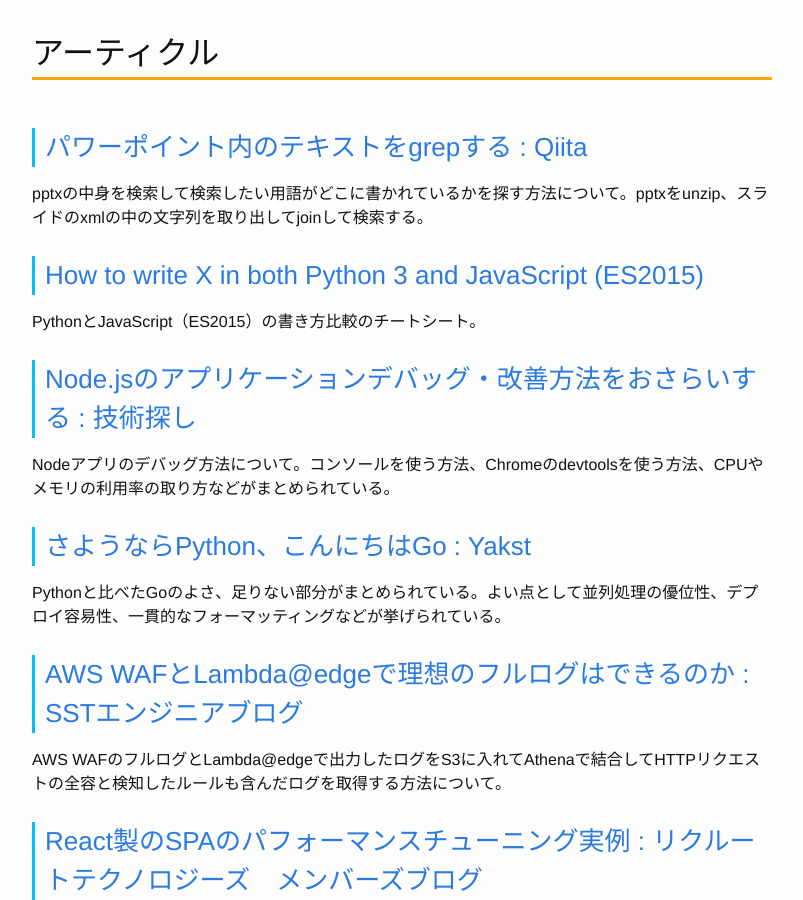
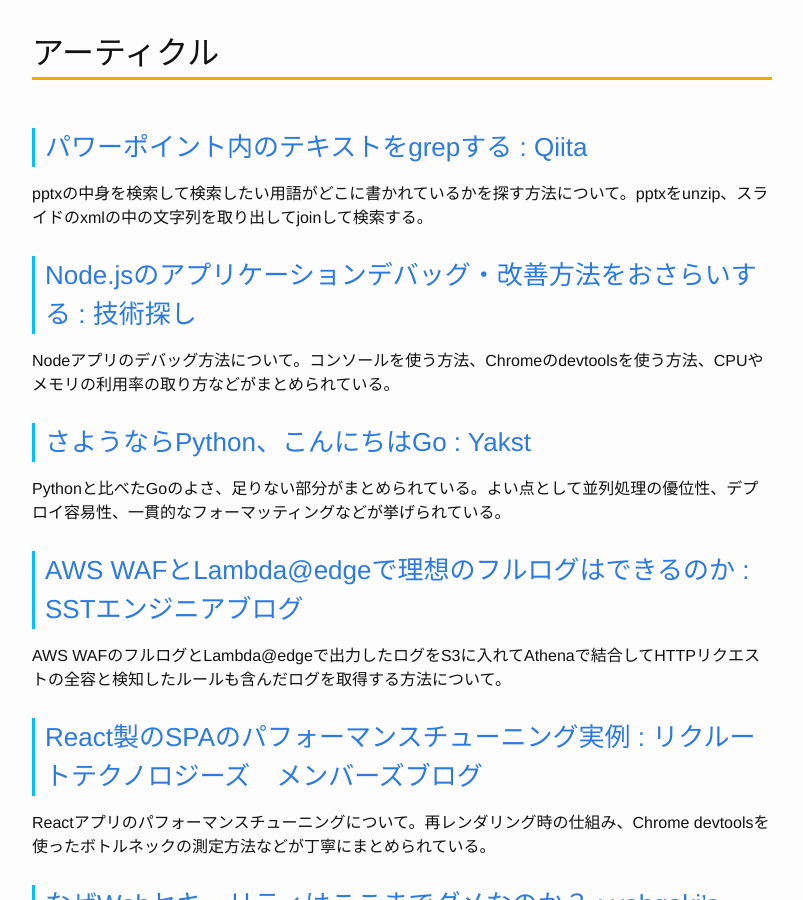
Before and after one commit to Gather-Tech/Gather-Tech.github.io, a Jekyll site: the page built from _posts/2018/2018-09-24-Gather117.md, in a window 1280 px wide and 900 px high, scrolled down 1642 px. Shown: the whole window, without its empty margins (238-1041 px from the left). Built offline with Jekyll 4.4.1, drawn with Linux system fonts in a browser that asks for light colours.

Commit message:
Reduce an article

```diff
--- a/_posts/2018/2018-09-24-Gather117.md
+++ b/_posts/2018/2018-09-24-Gather117.md
@@ -44,10 +44,6 @@
 ### [パワーポイント内のテキストをgrepする : Qiita](https://qiita.com/kaityo256/items/2977d53e70bbffd4d601)
 
 pptxの中身を検索して検索したい用語がどこに書かれているかを探す方法について。pptxをunzip、スライドのxmlの中の文字列を取り出してjoinして検索する。
-
-### [How to write X in both Python 3 and JavaScript (ES2015)](https://sayazamurai.github.io/python-vs-javascript/)
-
-PythonとJavaScript（ES2015）の書き方比較のチートシート。
 
 ### [Node.jsのアプリケーションデバッグ・改善方法をおさらいする : 技術探し](https://blog.hiroppy.me/entry/nodejs-performance)
 
```
